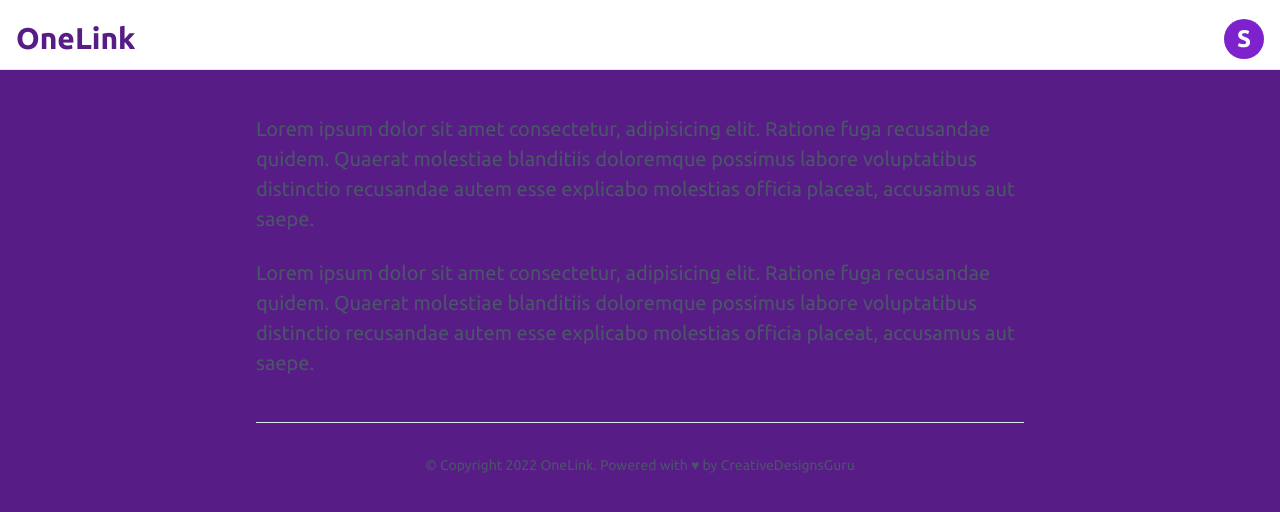
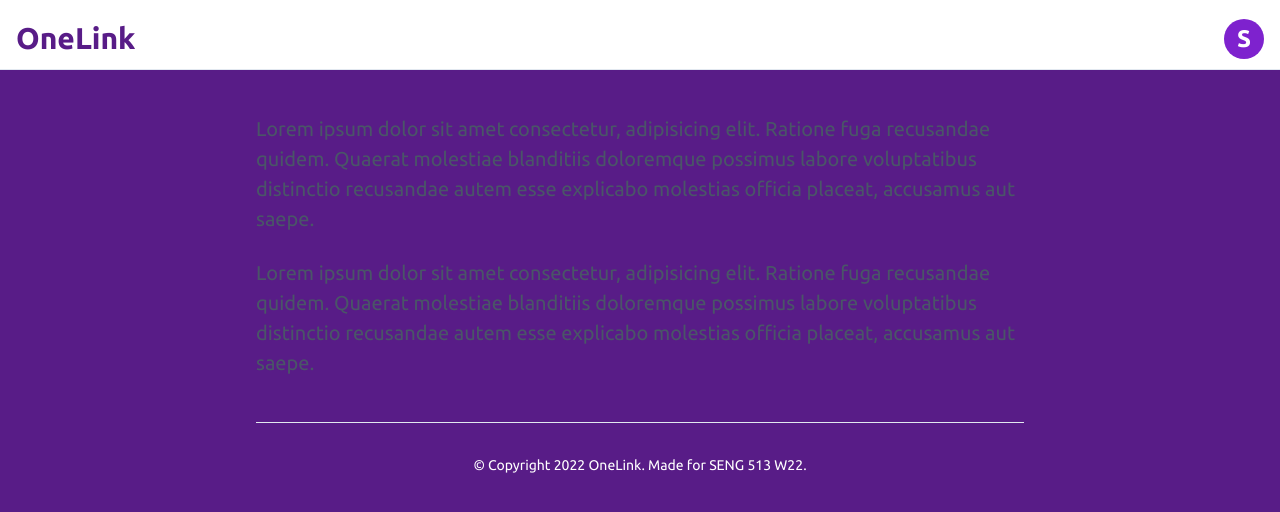
Before and after one commit to JCayabyab/onelink, a Next.js app: page /about in a window 1280 px wide. Shown: the top 512 px of the page. Built offline with nearby package versions, Linux system fonts and the light colour scheme; sample sign-in values are in the browser's storage.

Commit message:
Clean up boilerplate * Add website titles * Change footer

```diff
--- a/src/layout/Meta.tsx
+++ b/src/layout/Meta.tsx
@@ -48,7 +48,7 @@ const Meta = (props: IMetaProps) => {
         />
       </Head>
       <NextSeo
-        title={props.title}
+        title={`OneLink | ${props.title}`}
         description={props.description}
         canonical={props.canonical}
         openGraph={{
--- a/src/pages/login.tsx
+++ b/src/pages/login.tsx
@@ -5,6 +5,7 @@ import Link from 'next/link';
 import { useRouter } from 'next/router';
 
 import { useGlobalContext } from '@/contexts/GlobalContext';
+import { Meta } from '@/layout/Meta';
 
 const Login = () => {
   const [usernameInput, setUsernameInput] = useState('');
@@ -47,6 +48,8 @@ const Login = () => {
 
   return (
     <div className="container mx-auto my-20 flex flex-col items-center rounded-xl text-white">
+      <Meta title="Login" description="Log in to your OneLink account." />
+
       <h1 className="font-sans text-6xl font-bold">OneLink</h1>
       <h2 className="mb-4 font-sans text-2xl font-bold">
         https://onelink.tk/...
--- a/src/pages/register.tsx
+++ b/src/pages/register.tsx
@@ -4,6 +4,7 @@ import { AxiosError } from 'axios';
 import { useRouter } from 'next/router';
 
 import { useGlobalContext } from '@/contexts/GlobalContext';
+import { Meta } from '@/layout/Meta';
 
 const Register = () => {
   const [usernameInput, setUsernameInput] = useState('');
@@ -69,6 +70,10 @@ const Register = () => {
 
   return (
     <div className="container mx-auto my-20 flex flex-col items-center rounded-xl text-white">
+      <Meta
+        title="Register"
+        description="Register for a new OneLink account."
+      />
       <h1 className="font-sans text-6xl font-bold">OneLink</h1>
       <div className="mb-4 font-sans text-sm font-semibold">
         * Required field
--- a/src/templates/Main.tsx
+++ b/src/templates/Main.tsx
@@ -17,18 +17,9 @@ const Main = (props: IMainProps) => {
       <div className="mx-auto max-w-screen-md">
         <div className="content py-5 text-xl">{props.children}</div>
 
-        <div className="border-t border-gray-300 py-8 text-center text-sm">
-          © Copyright {new Date().getFullYear()} {AppConfig.title}. Powered with{' '}
-          <span role="img" aria-label="Love">
-            ♥
-          </span>{' '}
-          by <a href="https://creativedesignsguru.com">CreativeDesignsGuru</a>
-          {/*
-           * PLEASE READ THIS SECTION
-           * We'll really appreciate if you could have a link to our website
-           * The link doesn't need to appear on every pages, one link on one page is enough.
-           * Thank you for your support it'll mean a lot for us.
-           */}
+        <div className="border-t border-gray-300 py-8 text-center text-sm text-white">
+          © Copyright {new Date().getFullYear()} {AppConfig.title}. Made for
+          SENG 513 W22.
         </div>
       </div>
     </div>
```
